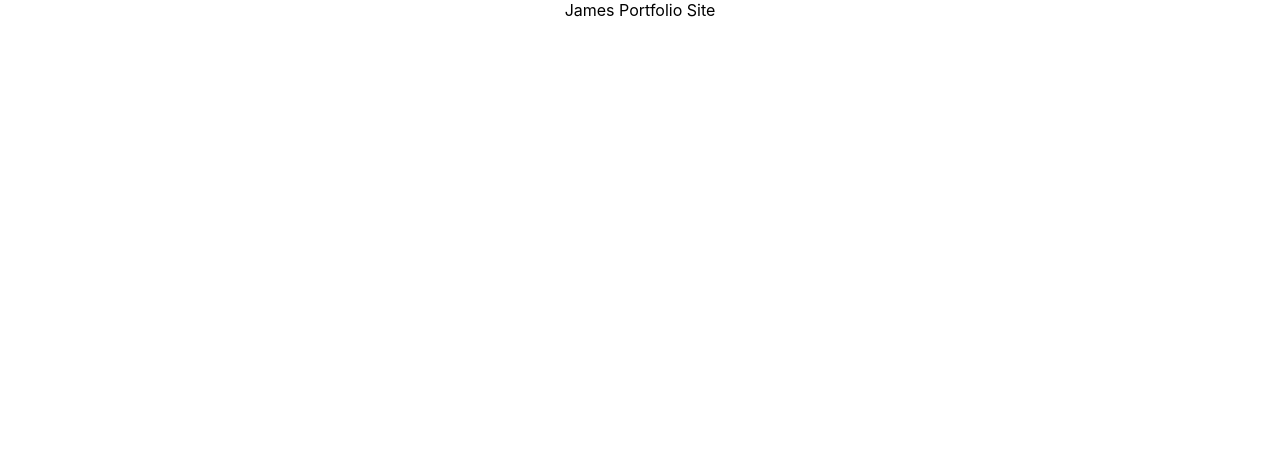
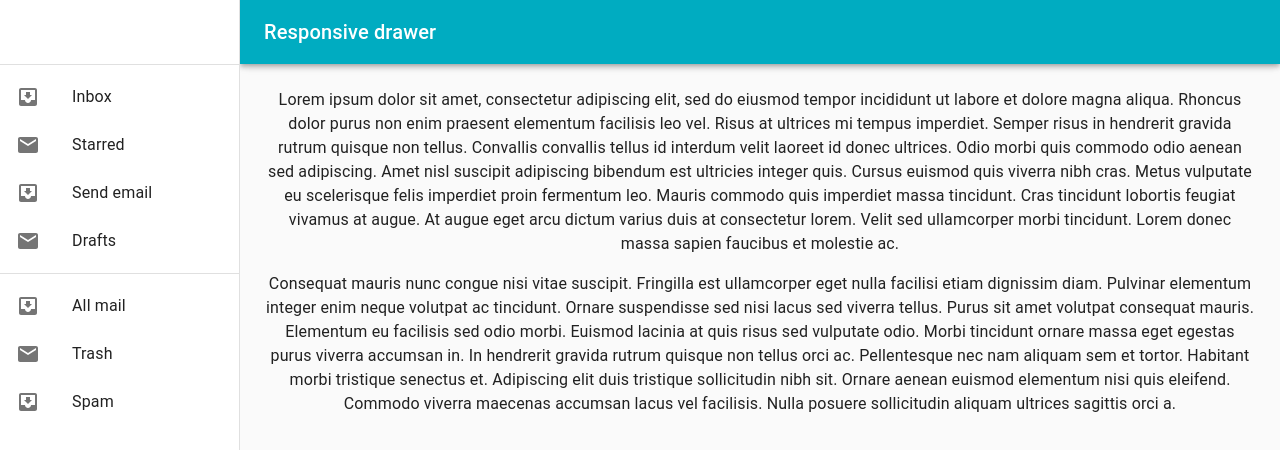
Before and after one commit to jamesncox/portfolio, a React (Create React App) app: page / in a window 1280 px wide. Shown: the top 450 px of the page. Built offline with nearby package versions, Linux system fonts and the light colour scheme; the HTML template or start-up script is replaced by a standard one.

Commit message:
Create ResponsiveDrawer component import to App.js

```diff
--- a/src/App.js
+++ b/src/App.js
@@ -1,10 +1,11 @@
 import React from 'react';
 import './App.css';
+import ResponsiveDrawer from './components/layout/ResponsiveDrawer'
 
 function App() {
   return (
     <div className="App">
-      James Portfolio Site
+      <ResponsiveDrawer />
     </div>
   );
 }
--- /dev/null
+++ b/src/components/layout/ResponsiveDrawer.js
@@ -0,0 +1,180 @@
+import React from 'react';
+import PropTypes from 'prop-types';
+import AppBar from '@material-ui/core/AppBar';
+import CssBaseline from '@material-ui/core/CssBaseline';
+import Divider from '@material-ui/core/Divider';
+import Drawer from '@material-ui/core/Drawer';
+import Hidden from '@material-ui/core/Hidden';
+import IconButton from '@material-ui/core/IconButton';
+import InboxIcon from '@material-ui/icons/MoveToInbox';
+import List from '@material-ui/core/List';
+import ListItem from '@material-ui/core/ListItem';
+import ListItemIcon from '@material-ui/core/ListItemIcon';
+import ListItemText from '@material-ui/core/ListItemText';
+import MailIcon from '@material-ui/icons/Mail';
+import MenuIcon from '@material-ui/icons/Menu';
+import Toolbar from '@material-ui/core/Toolbar';
+import Typography from '@material-ui/core/Typography';
+import { makeStyles, useTheme } from '@material-ui/core/styles';
+
+const drawerWidth = 240;
+
+const useStyles = makeStyles((theme) => ({
+    root: {
+        display: 'flex',
+    },
+    drawer: {
+        [theme.breakpoints.up('sm')]: {
+            width: drawerWidth,
+            flexShrink: 0,
+        },
+    },
+    appBar: {
+        backgroundColor: "#00acc1",
+        [theme.breakpoints.up('sm')]: {
+            width: `calc(100% - ${drawerWidth}px)`,
+            marginLeft: drawerWidth,
+        },
+    },
+    menuButton: {
+        marginRight: theme.spacing(2),
+        [theme.breakpoints.up('sm')]: {
+            display: 'none',
+        },
+    },
+    // necessary for content to be below app bar
+    toolbar: theme.mixins.toolbar,
+    drawerPaper: {
+        width: drawerWidth,
+    },
+    content: {
+        flexGrow: 1,
+        padding: theme.spacing(3),
+    },
+}));
+
+function ResponsiveDrawer(props) {
+    const { window } = props;
+    const classes = useStyles();
+    const theme = useTheme();
+    const [mobileOpen, setMobileOpen] = React.useState(false);
+
+    const handleDrawerToggle = () => {
+        setMobileOpen(!mobileOpen);
+    };
+
+    const drawer = (
+        <div>
+            <div className={classes.toolbar} />
+            <Divider />
+            <List>
+                {['Inbox', 'Starred', 'Send email', 'Drafts'].map((text, index) => (
+                    <ListItem button key={text}>
+                        <ListItemIcon>{index % 2 === 0 ? <InboxIcon /> : <MailIcon />}</ListItemIcon>
+                        <ListItemText primary={text} />
+                    </ListItem>
+                ))}
+            </List>
+            <Divider />
+            <List>
+                {['All mail', 'Trash', 'Spam'].map((text, index) => (
+                    <ListItem button key={text}>
+                        <ListItemIcon>{index % 2 === 0 ? <InboxIcon /> : <MailIcon />}</ListItemIcon>
+                        <ListItemText primary={text} />
+                    </ListItem>
+                ))}
+            </List>
+        </div>
+    );
+
+    const container = window !== undefined ? () => window().document.body : undefined;
+
+    return (
+        <div className={classes.root}>
+            <CssBaseline />
+            <AppBar position="fixed" className={classes.appBar}>
+                <Toolbar>
+                    <IconButton
+                        color="inherit"
+                        aria-label="open drawer"
+                        edge="start"
+                        onClick={handleDrawerToggle}
+                        className={classes.menuButton}
+                    >
+                        <MenuIcon />
+                    </IconButton>
+                    <Typography variant="h6" noWrap>
+                        Responsive drawer
+          </Typography>
+                </Toolbar>
+            </AppBar>
+            <nav className={classes.drawer} aria-label="mailbox folders">
+                {/* The implementation can be swapped with js to avoid SEO duplication of links. */}
+                <Hidden smUp implementation="css">
+                    <Drawer
+                        container={container}
+                        variant="temporary"
+                        anchor={theme.direction === 'rtl' ? 'right' : 'left'}
+                        open={mobileOpen}
+                        onClose={handleDrawerToggle}
+                        classes={{
+                            paper: classes.drawerPaper,
+                        }}
+                        ModalProps={{
+                            keepMounted: true, // Better open performance on mobile.
+                        }}
+                    >
+                        {drawer}
+                    </Drawer>
+                </Hidden>
+                <Hidden xsDown implementation="css">
+                    <Drawer
+                        classes={{
+                            paper: classes.drawerPaper,
+                        }}
+                        variant="permanent"
+                        open
+                    >
+                        {drawer}
+                    </Drawer>
+                </Hidden>
+            </nav>
+            <main className={classes.content}>
+                <div className={classes.toolbar} />
+                <Typography paragraph>
+                    Lorem ipsum dolor sit amet, consectetur adipiscing elit, sed do eiusmod tempor incididunt
+                    ut labore et dolore magna aliqua. Rhoncus dolor purus non enim praesent elementum
+                    facilisis leo vel. Risus at ultrices mi tempus imperdiet. Semper risus in hendrerit
+                    gravida rutrum quisque non tellus. Convallis convallis tellus id interdum velit laoreet id
+                    donec ultrices. Odio morbi quis commodo odio aenean sed adipiscing. Amet nisl suscipit
+                    adipiscing bibendum est ultricies integer quis. Cursus euismod quis viverra nibh cras.
+                    Metus vulputate eu scelerisque felis imperdiet proin fermentum leo. Mauris commodo quis
+                    imperdiet massa tincidunt. Cras tincidunt lobortis feugiat vivamus at augue. At augue eget
+                    arcu dictum varius duis at consectetur lorem. Velit sed ullamcorper morbi tincidunt. Lorem
+                    donec massa sapien faucibus et molestie ac.
+        </Typography>
+                <Typography paragraph>
+                    Consequat mauris nunc congue nisi vitae suscipit. Fringilla est ullamcorper eget nulla
+                    facilisi etiam dignissim diam. Pulvinar elementum integer enim neque volutpat ac
+                    tincidunt. Ornare suspendisse sed nisi lacus sed viverra tellus. Purus sit amet volutpat
+                    consequat mauris. Elementum eu facilisis sed odio morbi. Euismod lacinia at quis risus sed
+                    vulputate odio. Morbi tincidunt ornare massa eget egestas purus viverra accumsan in. In
+                    hendrerit gravida rutrum quisque non tellus orci ac. Pellentesque nec nam aliquam sem et
+                    tortor. Habitant morbi tristique senectus et. Adipiscing elit duis tristique sollicitudin
+                    nibh sit. Ornare aenean euismod elementum nisi quis eleifend. Commodo viverra maecenas
+                    accumsan lacus vel facilisis. Nulla posuere sollicitudin aliquam ultrices sagittis orci a.
+        </Typography>
+            </main>
+        </div>
+    );
+}
+
+ResponsiveDrawer.propTypes = {
+    /**
+     * Injected by the documentation to work in an iframe.
+     * You won't need it on your project.
+     */
+    window: PropTypes.func,
+};
+
+export default ResponsiveDrawer;
```
Also changed, not shown: src/components/layout/SideBar.js (deleted).
